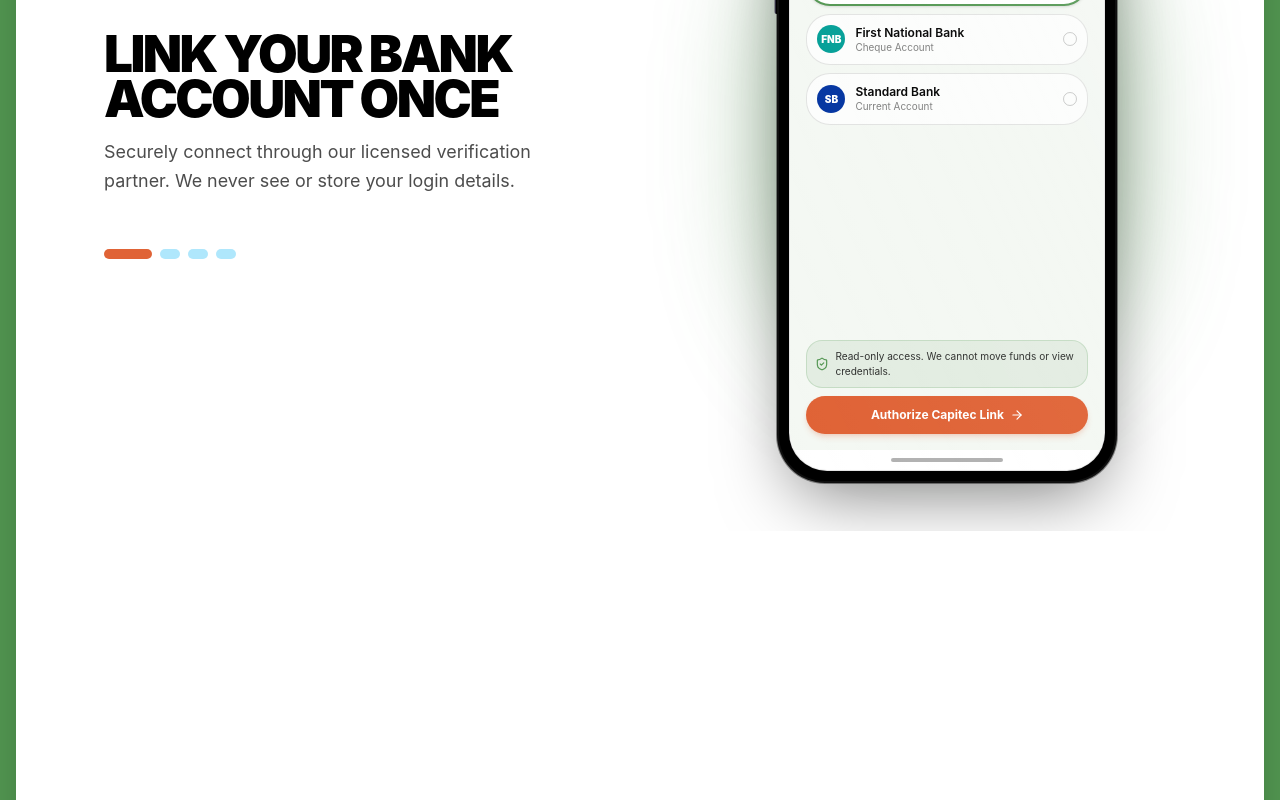
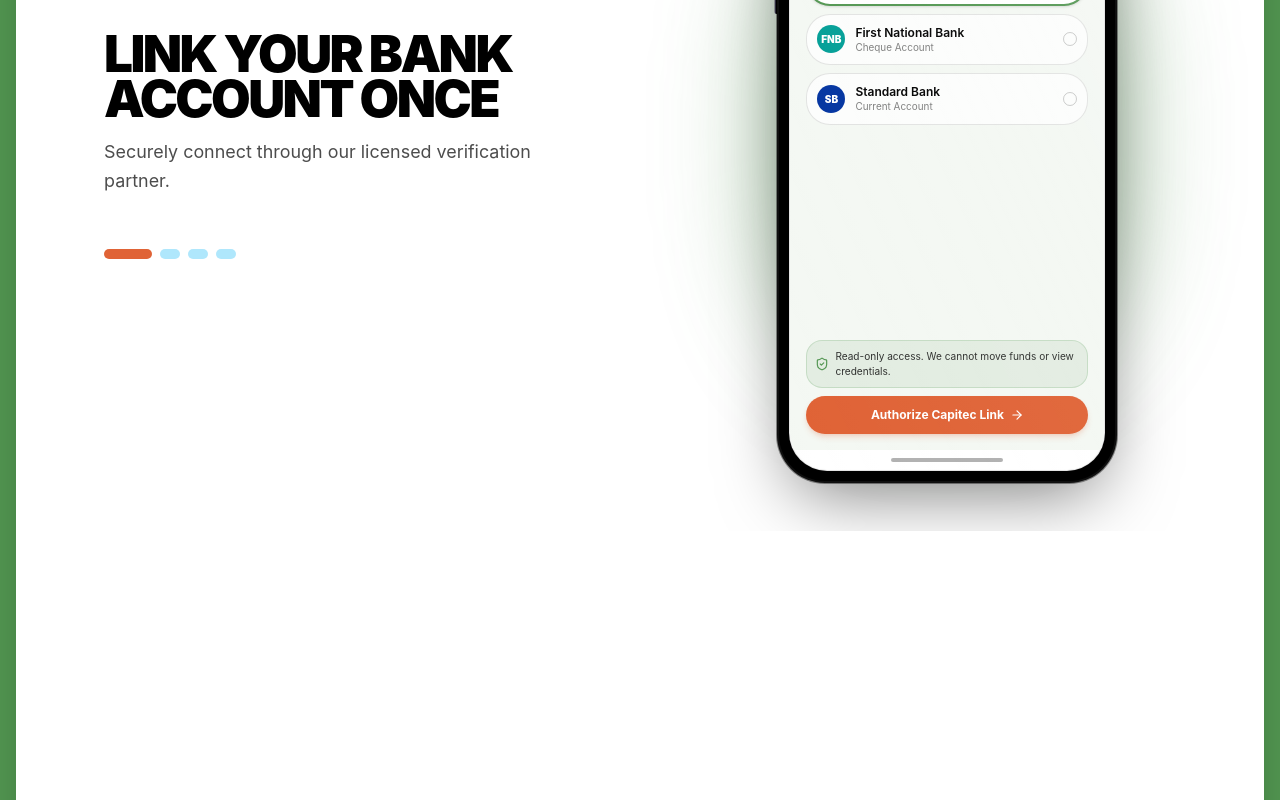
Before and after one commit to UserL200/kumo_frontend, a React (Vite) app: page / in a window 1280 px wide. Shown: the part 1920-2720 px from the top of the page. Built offline with nearby package versions, Linux system fonts and the light colour scheme.

Commit message:
removed ambigious terminology

```diff
--- a/src/components/Hero.tsx
+++ b/src/components/Hero.tsx
@@ -12,7 +12,7 @@
 
   const tenantLines = [
     'Rent that finally counts',
-    'A record, without asking your landlord',
+    'Build your record, without new credit',
   ];
 
   const businessLines = [
--- a/src/components/LinkGlow.tsx
+++ b/src/components/LinkGlow.tsx
@@ -52,7 +52,7 @@
             Your data, only ever used for your record
           </h2>
           <p className="text-white/75 text-[clamp(0.95rem,1.4vw,1.1rem)] leading-relaxed max-w-[42ch] mb-6">
-            We never see your login details, and you can disconnect at any time. Licensed verification partners handle every connection.
+            You can disconnect at any time. Licensed verification partners handle every connection.
           </p>
           <button
             type="button"
--- a/src/components/ScrollStory.tsx
+++ b/src/components/ScrollStory.tsx
@@ -29,7 +29,7 @@
     num: 'Step One',
     headline: 'Link your bank account once',
     description:
-      'Securely connect through our licensed verification partner. We never see or store your login details.',
+      'Securely connect through our licensed verification partner.',
     badge: 'Bank-Grade Open Banking',
   },
   {
--- a/src/components/SecuritySplit.tsx
+++ b/src/components/SecuritySplit.tsx
@@ -45,7 +45,7 @@
               id="security-paragraph"
               className="text-[clamp(0.85rem,1.4vw,1rem)] text-[#0E2203]/[0.55] leading-[1.5] max-w-none sm:max-w-[48ch]"
             >
-              We never see your login details, and you can disconnect at any time. Your data is only ever used to detect and report your own rent payments.
+              You can disconnect at any time. Your data is only ever used to detect and report your own rent payments.
             </p>
           </div>
         </div>
```
